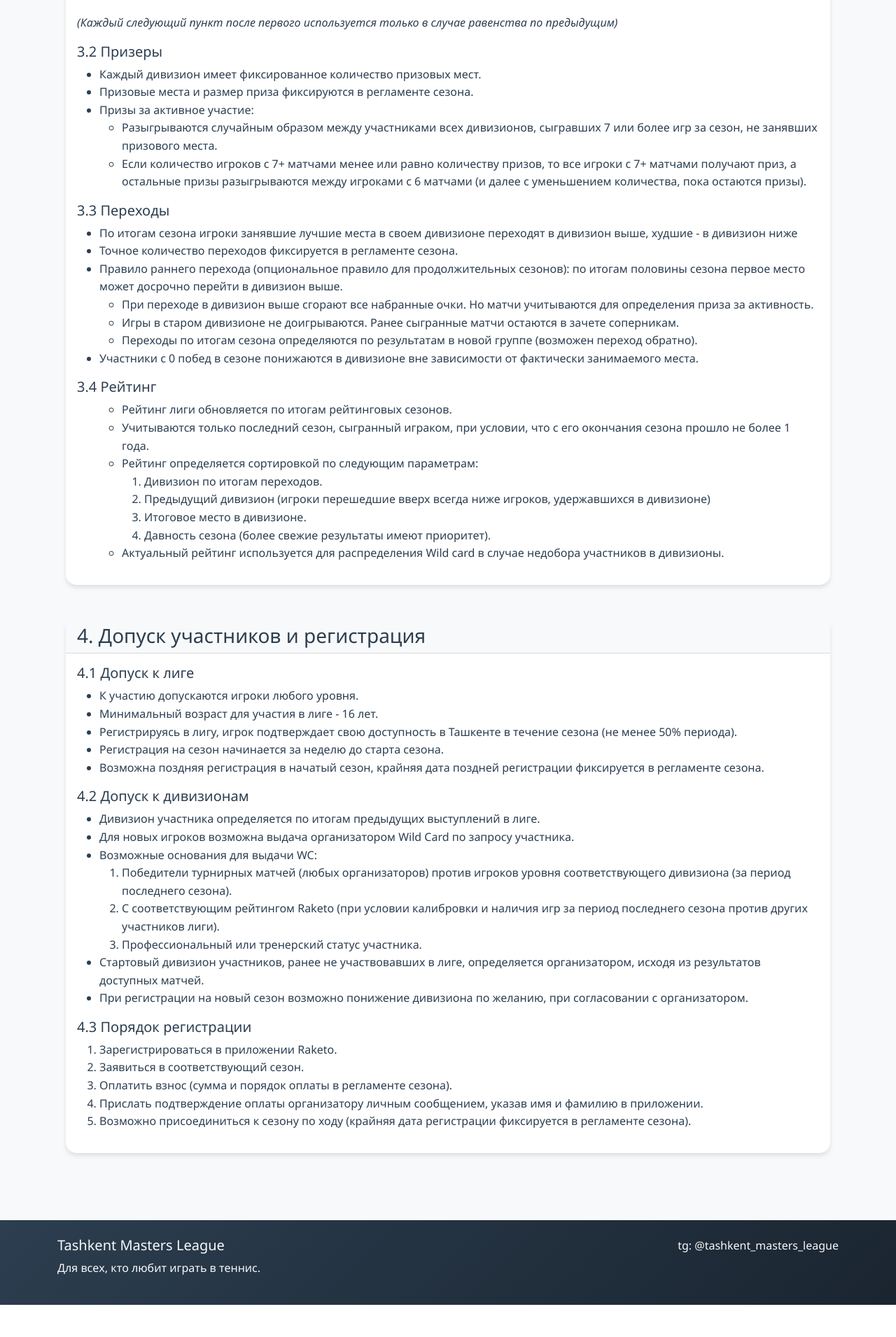
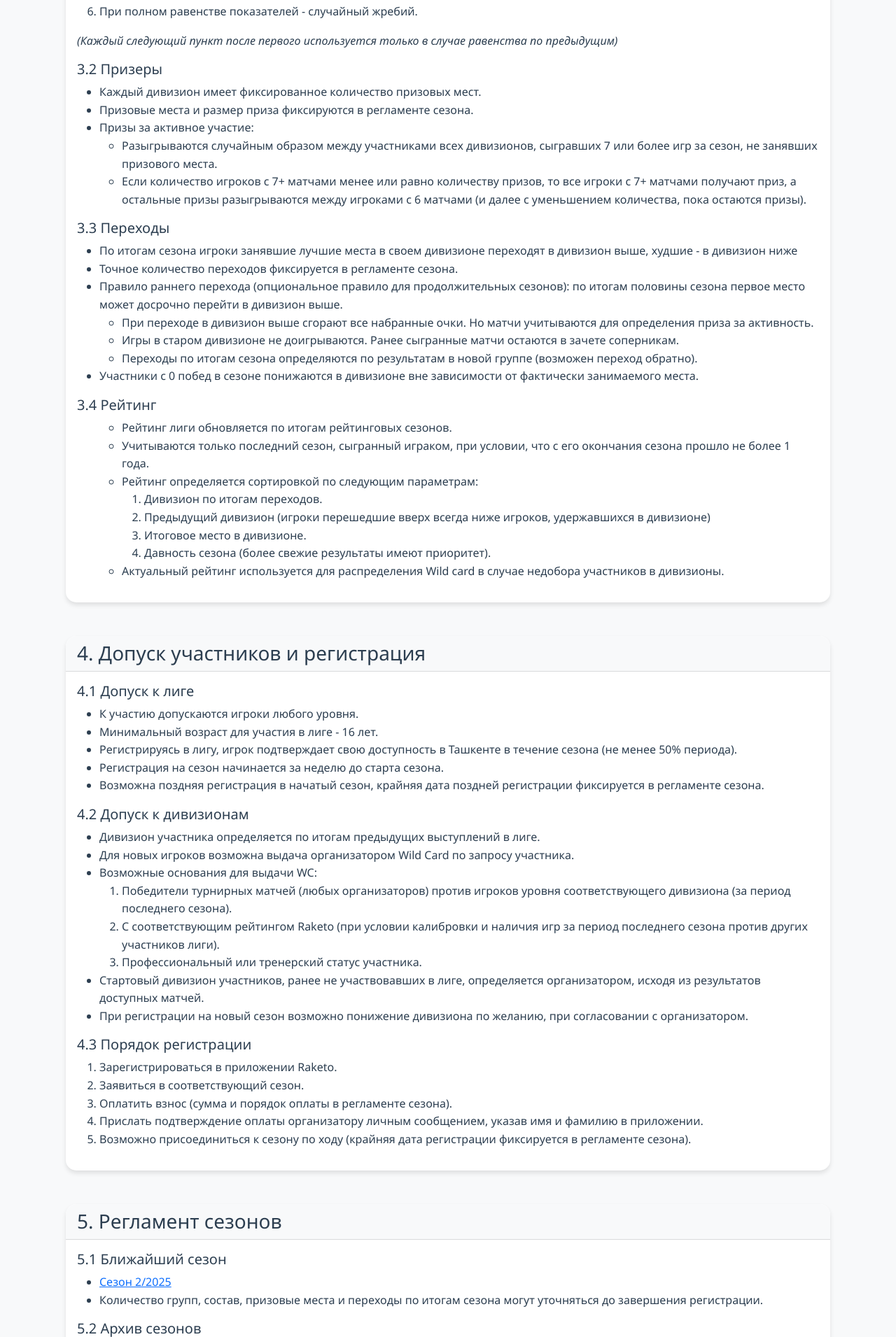
Before and after one commit to gozik/masters-league, a Flask app: page /regulations in a window 1280 px wide. Shown: the part 2011-3922 px from the top of the page at 70% size. Before the commit the page ends 3876 px from the top, so only its background shows below. Run offline with Flask 3, Linux system fonts and the light colour scheme; parts of the project's set-up code (start-up, migrations or seed data) failed here and were passed over; some libraries are stand-ins or nearby versions.

Commit message:
Regulations view now has references to season rules.

```diff
--- a/app.py
+++ b/app.py
@@ -203,7 +203,10 @@ def show_results():
 
 @app.route('/regulations')
 def show_regulations():
-    return render_template('regulations.html')
+    seasons = Season.query.filter(Season.is_completed == True).order_by(Season.id.desc()).all()
+    current_season = Season.query.order_by(Season.id.desc()).first()
+
+    return render_template('regulations.html', seasons=seasons, current_season=current_season)
 
 
 @app.template_filter('to_date')
@@ -460,6 +463,13 @@ def season_rules(season_id):
     else:
         season_info['registration_status'] = 'closed'
 
+    if season.date_end < current_date:
+        season_info['status'] = 'completed'
+    elif season.date_start <= current_date <= season.date_end:
+        season_info['registration_status'] = 'current'
+    else:
+        season_info['registration_status'] = 'upcoming'
+
     return render_template('season_rules.html', season=season, season_info=season_info)
 
 
--- a/templates/regulations.html
+++ b/templates/regulations.html
@@ -19,6 +19,7 @@
                         <li><a href="#section2">Регламент матча</a></li>
                         <li><a href="#section3">Окончание сезона</a></li>
                         <li><a href="#section4">Допуск участников и регистрация</a></li>
+                            <li><a href="#section5">Регламент сезонов</a></li>
                     </ol>
                 </div>
             </div>
@@ -192,6 +193,28 @@
                 </div>
             </section>
 
+            <!-- Section 5: Player Eligibility -->
+            <section id="section5" class="mb-5">
+                <div class="card">
+                    <div class="card-header bg-light">
+                        <h3 class="mb-0">5. Регламент сезонов</h3>
+                    </div>
+                    <div class="card-body">
+                        <h5>5.1 Ближайший сезон</h5>
+                        <ul>
+                            <li><a href="{{ url_for('season_rules', season_id=current_season.id)}}">Сезон 2/2025</a></li>
+                            <li>Количество групп, состав, призовые места и переходы по итогам сезона могут уточняться до завершения регистрации.</li>
+                        </ul>
+                        <h5>5.2 Архив сезонов</h5>
+                        <ul>
+                            {% for season in seasons %}
+                            <li><a href="{{ url_for('season_rules', season_id=season.id)}}">{{ season.get_title() }}</a></li>
+                            {% endfor %}
+                        </ul>
+                    </div>
+                </div>
+            </section>
+
         </div>
     </div>
 </div>
--- a/templates/season_rules.html
+++ b/templates/season_rules.html
@@ -312,6 +312,12 @@
                     <i class="bi bi-pencil-square me-2"></i>Зарегистрироваться
                 </a>
                 {% endif %}
+                {% if season_info.status == 'completed' %}
+                <a href="/results?season_id={{season.id}}" class="btn btn-primary btn-lg me-md-3">
+                    <i class="bi bi-pencil-square me-2"></i>Результаты сезона
+                </a>
+                {% endif %}
+
                 <a href="/regulations" class="btn btn-outline-secondary btn-lg">
                     <i class="bi bi-journal-text me-2"></i>Регламент лиги
                 </a>
```
